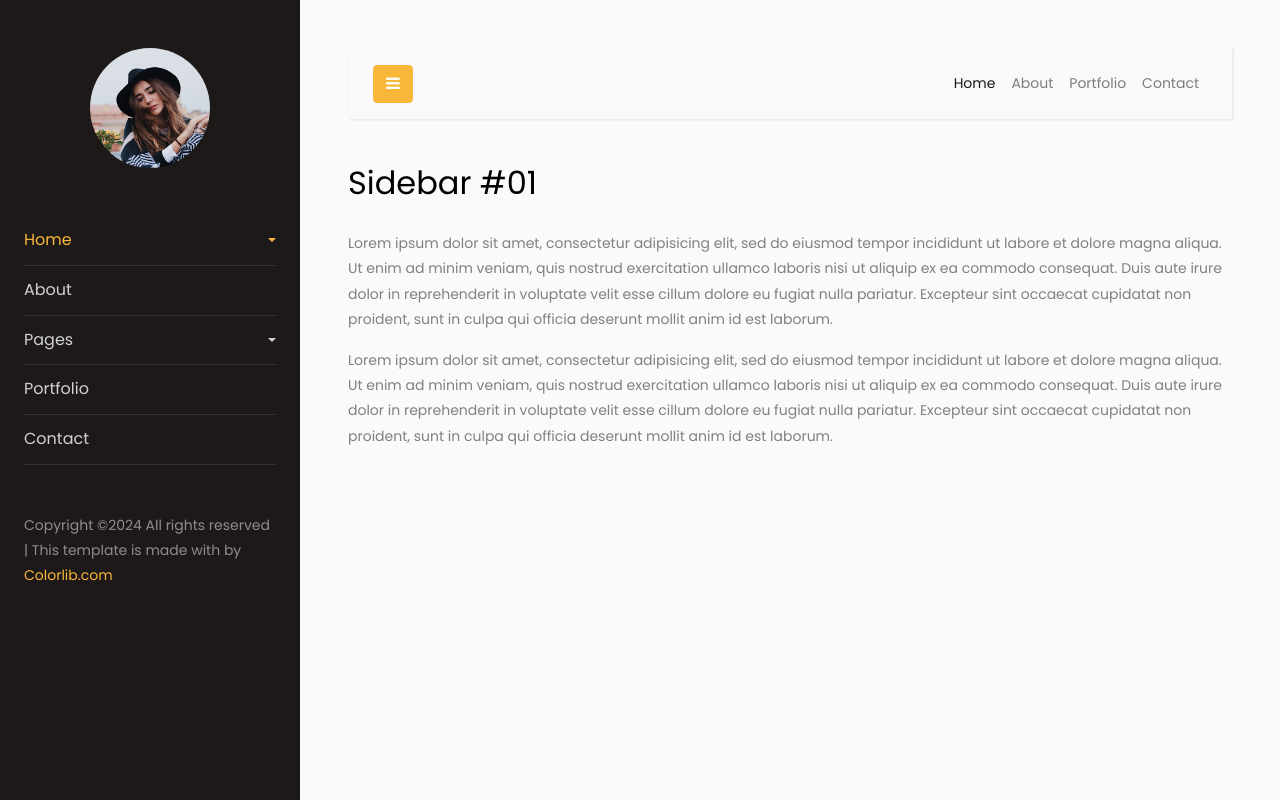
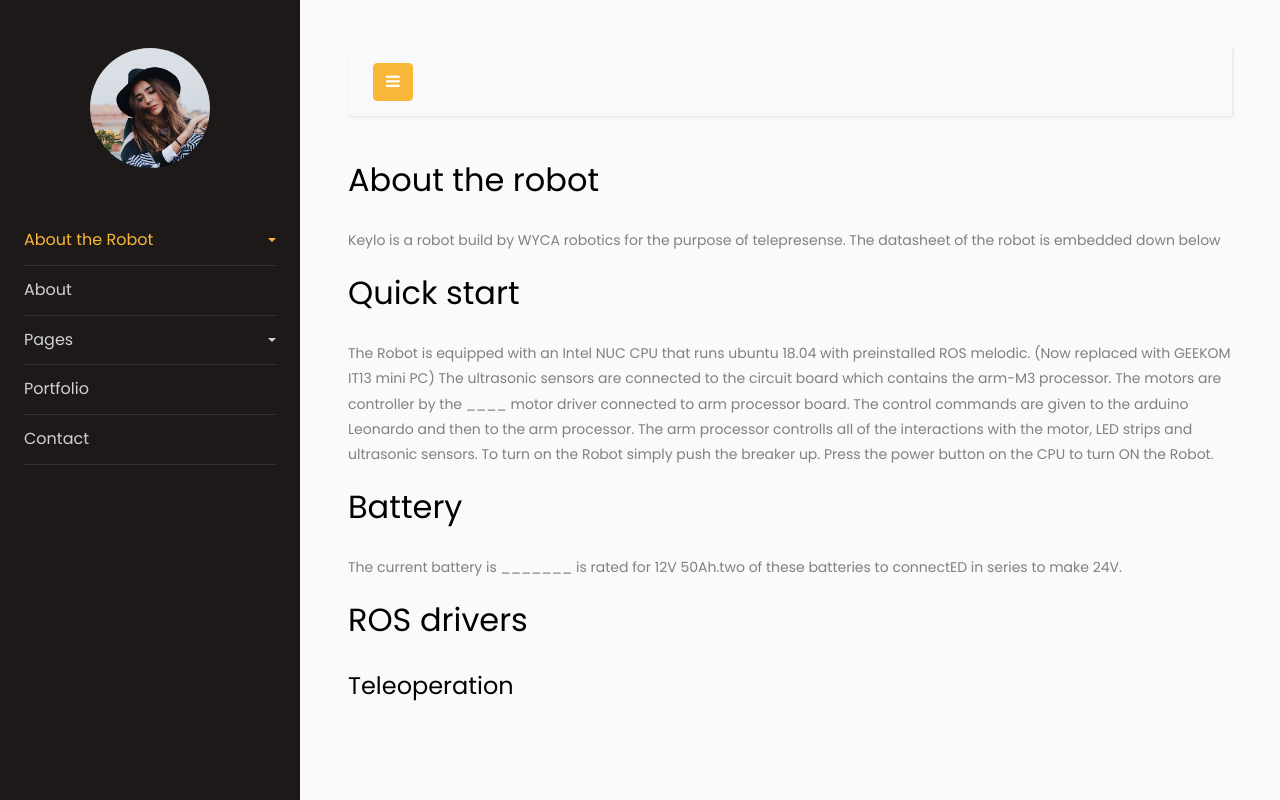
Before and after one commit to KeyloPerl/KeyloPerl.github.io, a plain HTML site: page index.html in a window 1280 px wide. Drawn offline with nearby package versions, Linux system fonts and the light colour scheme.

Commit message:
Inital Template

```diff
--- a/index.html
+++ b/index.html
@@ -8,6 +8,8 @@
     <link href="https://fonts.googleapis.com/css?family=Poppins:300,400,500,600,700,800,900" rel="stylesheet">
 
 		<link rel="stylesheet" href="https://stackpath.bootstrapcdn.com/font-awesome/4.7.0/css/font-awesome.min.css">
+    <script src="https://cdn.jsdelivr.net/npm/jquery@3.7.1/dist/jquery.slim.min.js"></script>
+    <script src="https://cdn.jsdelivr.net/npm/popper.js@1.16.1/dist/umd/popper.min.js"></script>
 		<link rel="stylesheet" href="css/style.css">
   </head>
   <body>
@@ -18,16 +20,16 @@
 		  		<a href="#" class="img logo rounded-circle mb-5" style="background-image: url(images/logo.jpg);"></a>
 	        <ul class="list-unstyled components mb-5">
 	          <li class="active">
-	            <a href="#homeSubmenu" data-toggle="collapse" aria-expanded="false" class="dropdown-toggle">Home</a>
+	            <a href="#homeSubmenu" data-toggle="collapse" aria-expanded="false" class="dropdown-toggle">About the Robot</a>
 	            <ul class="collapse list-unstyled" id="homeSubmenu">
                 <li>
-                    <a href="#">Home 1</a>
+                    <a href="#Components">Quickstart</a>
                 </li>
                 <li>
-                    <a href="#">Home 2</a>
+                    <a href="#Battery">Battery</a>
                 </li>
                 <li>
-                    <a href="#">Home 3</a>
+                    <a href="#Charging ">Charging</a>
                 </li>
 	            </ul>
 	          </li>
@@ -56,11 +58,7 @@
 	          </li>
 	        </ul>
 
-	        <div class="footer">
-	        	<p><!-- Link back to Colorlib can't be removed. Template is licensed under CC BY 3.0. -->
-						  Copyright &copy;<script>document.write(new Date().getFullYear());</script> All rights reserved | This template is made with <i class="icon-heart" aria-hidden="true"></i> by <a href="https://colorlib.com" target="_blank">Colorlib.com</a>
-						  <!-- Link back to Colorlib can't be removed. Template is licensed under CC BY 3.0. --></p>
-	        </div>
+
 
 	      </div>
     	</nav>
@@ -79,28 +77,23 @@
                 <i class="fa fa-bars"></i>
             </button>
 
-            <div class="collapse navbar-collapse" id="navbarSupportedContent">
-              <ul class="nav navbar-nav ml-auto">
-                <li class="nav-item active">
-                    <a class="nav-link" href="#">Home</a>
-                </li>
-                <li class="nav-item">
-                    <a class="nav-link" href="#">About</a>
-                </li>
-                <li class="nav-item">
-                    <a class="nav-link" href="#">Portfolio</a>
-                </li>
-                <li class="nav-item">
-                    <a class="nav-link" href="#">Contact</a>
-                </li>
-              </ul>
-            </div>
           </div>
         </nav>
 
-        <h2 class="mb-4">Sidebar #01</h2>
-        <p>Lorem ipsum dolor sit amet, consectetur adipisicing elit, sed do eiusmod tempor incididunt ut labore et dolore magna aliqua. Ut enim ad minim veniam, quis nostrud exercitation ullamco laboris nisi ut aliquip ex ea commodo consequat. Duis aute irure dolor in reprehenderit in voluptate velit esse cillum dolore eu fugiat nulla pariatur. Excepteur sint occaecat cupidatat non proident, sunt in culpa qui officia deserunt mollit anim id est laborum.</p>
-        <p>Lorem ipsum dolor sit amet, consectetur adipisicing elit, sed do eiusmod tempor incididunt ut labore et dolore magna aliqua. Ut enim ad minim veniam, quis nostrud exercitation ullamco laboris nisi ut aliquip ex ea commodo consequat. Duis aute irure dolor in reprehenderit in voluptate velit esse cillum dolore eu fugiat nulla pariatur. Excepteur sint occaecat cupidatat non proident, sunt in culpa qui officia deserunt mollit anim id est laborum.</p>
+        <h2 class="mb-4">About the robot</h2>
+        <p>Keylo is a robot build by WYCA robotics for the purpose of telepresense. The datasheet of the robot is embedded down below</p>
+        <h2 class="mb-4">Quick start</h2>
+        <p>The Robot is equipped with an Intel NUC CPU that runs ubuntu 18.04 with preinstalled ROS melodic. (Now replaced with GEEKOM IT13 mini PC) The ultrasonic sensors are connected to the circuit board which contains
+          the arm-M3 processor. The motors are controller by the ____ motor driver connected to arm processor board. The control commands are given to the arduino Leonardo and then to the arm processor.
+          The arm processor controlls all of the interactions with the motor, LED strips and ultrasonic sensors.
+
+          To turn on the Robot simply push the breaker up. Press the power button on the CPU to turn ON the Robot.
+        </p>
+        <h2 class="mb-4">Battery</h2>
+        <p>The current battery is _______ is rated for 12V 50Ah.two of these batteries to connectED in series to make 24V.  </p>
+        <h2 class="mb-4">ROS drivers</h2>
+        <h4>Teleoperation</h4>
+        <p></p>
       </div>
 		</div>
 
```
